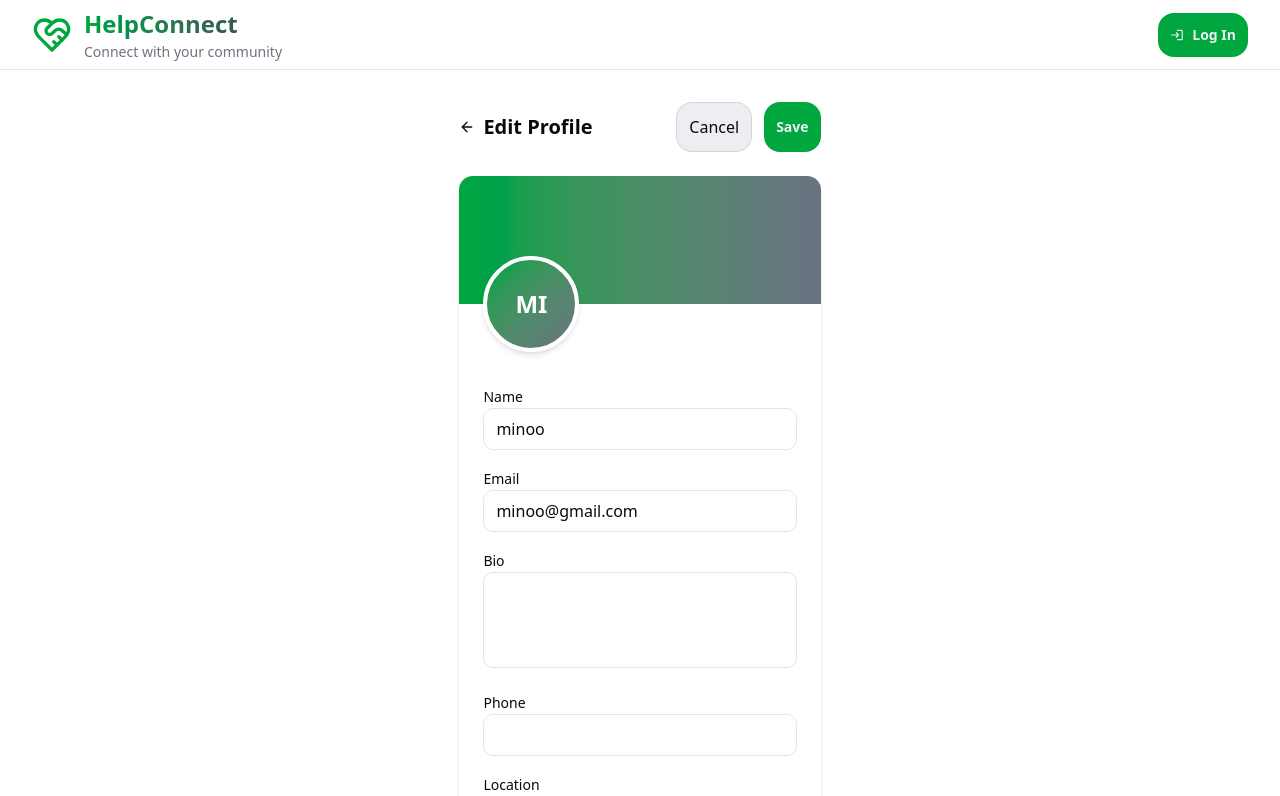
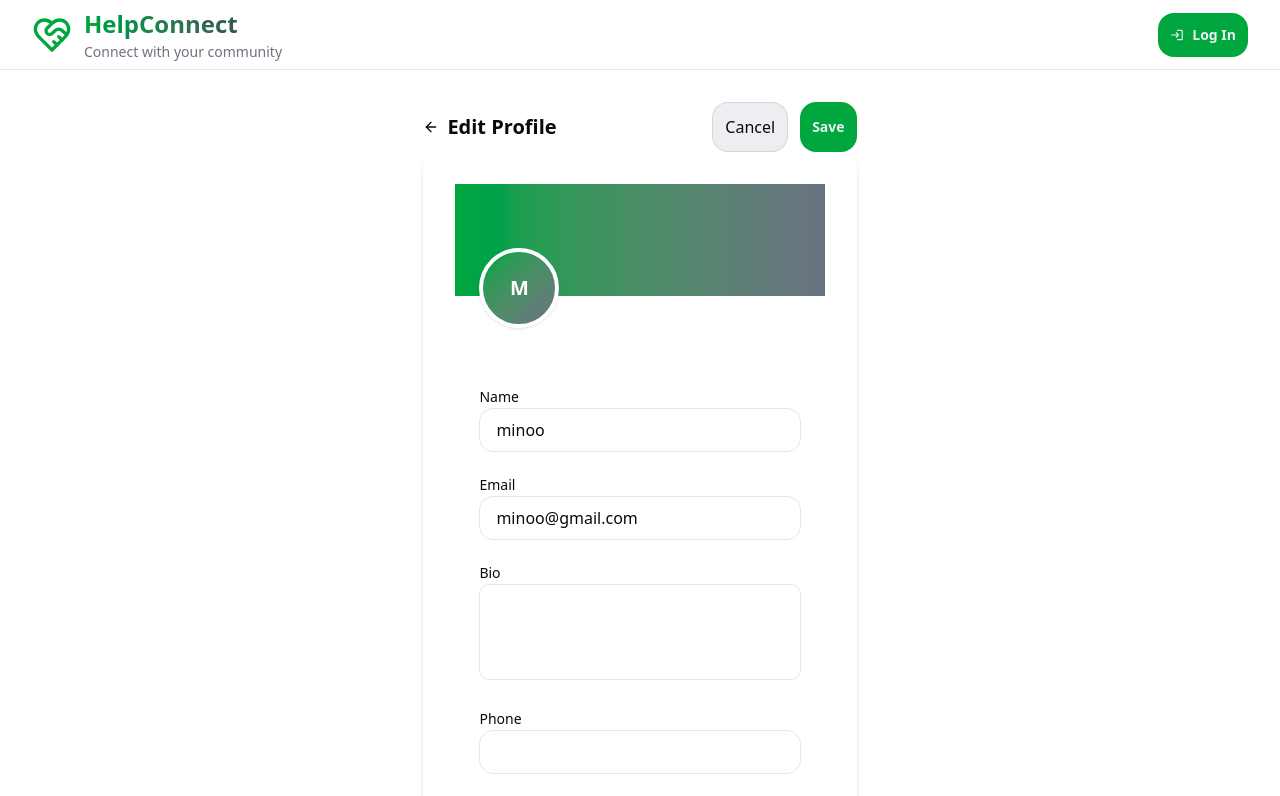
Before and after one commit to MiksuNy/web-project, a React (Vite) app in the folder frontend/: page /profile/edit in a window 1280 px wide. Shown: the top 796 px of the page. Built offline with nearby package versions, Linux system fonts and the light colour scheme.

Commit message:
style(profile): refine edit profile layout to match figma

```diff
--- a/frontend/src/pages/EditProfile.jsx
+++ b/frontend/src/pages/EditProfile.jsx
@@ -13,9 +13,14 @@ export default function EditProfile() {
     location: "",
   });
 
+  const initials = formData.name
+    .split(" ")
+    .map((n) => n[0])
+    .join("")
+    .toUpperCase();
+
   return (
-    <div className="max-w-4xl mx-auto px-6 py-8 space-y-6">
-
+    <div className="max-w-2xl mx-auto px-4 py-8">
       {/* Header */}
       <div className="flex items-center justify-between">
         <div
@@ -44,57 +49,52 @@ export default function EditProfile() {
       </div>
 
       {/* Card */}
-      <div className="bg-card rounded-xl shadow-md overflow-hidden">
-        <div className="h-32 bg-gradient-to-r from-green-600 to-gray-500" />
+      <div className="bg-white rounded-2xl shadow-md overflow-hidden">
+        <div className="p-8 relative space-y-6">
+          {/* Avatar */}
+          <div className="relative">
+            <div className="h-28 bg-gradient-to-r from-green-600 to-gray-500" />
 
-        <div className="p-6 relative space-y-5">
-          {/* Avatar */}
-          <div className="absolute -top-12 left-6 w-24 h-24 rounded-full bg-gradient-to-br from-green-600 to-gray-500 text-white flex items-center justify-center text-2xl font-bold border-4 border-white shadow-md">
-            MI
+            <div
+              className="absolute left-6 top-16 w-20 h-20 rounded-full
+  bg-gradient-to-br from-green-600 to-gray-500
+  text-white flex items-center justify-center
+  text-xl font-bold border-4 border-white shadow"
+            >
+              {initials}
+            </div>
           </div>
 
-          <div className="mt-14 space-y-4">
-
+         <div className="px-6 pb-8 pt-16 space-y-5">
             <Input
               label="Name"
               value={formData.name}
-              onChange={(v) =>
-                setFormData({ ...formData, name: v })
-              }
+              onChange={(v) => setFormData({ ...formData, name: v })}
             />
 
             <Input
               label="Email"
               value={formData.email}
-              onChange={(v) =>
-                setFormData({ ...formData, email: v })
-              }
+              onChange={(v) => setFormData({ ...formData, email: v })}
             />
 
             <Textarea
               label="Bio"
               value={formData.bio}
-              onChange={(v) =>
-                setFormData({ ...formData, bio: v })
-              }
+              onChange={(v) => setFormData({ ...formData, bio: v })}
             />
 
             <Input
               label="Phone"
               value={formData.phone}
-              onChange={(v) =>
-                setFormData({ ...formData, phone: v })
-              }
+              onChange={(v) => setFormData({ ...formData, phone: v })}
             />
 
             <Input
               label="Location"
               value={formData.location}
-              onChange={(v) =>
-                setFormData({ ...formData, location: v })
-              }
+              onChange={(v) => setFormData({ ...formData, location: v })}
             />
-
           </div>
         </div>
       </div>
@@ -105,17 +105,16 @@ export default function EditProfile() {
 /* Small reusable input */
 function Input({ label, value, onChange }) {
   return (
-    <div className="space-y-1">
-      <label className="text-sm font-medium">{label}</label>
+    <div className="space-y-2">
+      <label className="text-sm font-medium text-foreground">{label}</label>
       <input
         value={value}
         onChange={(e) => onChange(e.target.value)}
-        className="w-full border border-border rounded-lg px-3 py-2"
+        className="w-full h-11 border border-border rounded-xl px-4 focus:outline-none focus:ring-2 focus:ring-green-600/30"
       />
     </div>
   );
 }
-
 function Textarea({ label, value, onChange }) {
   return (
     <div className="space-y-1">
```
